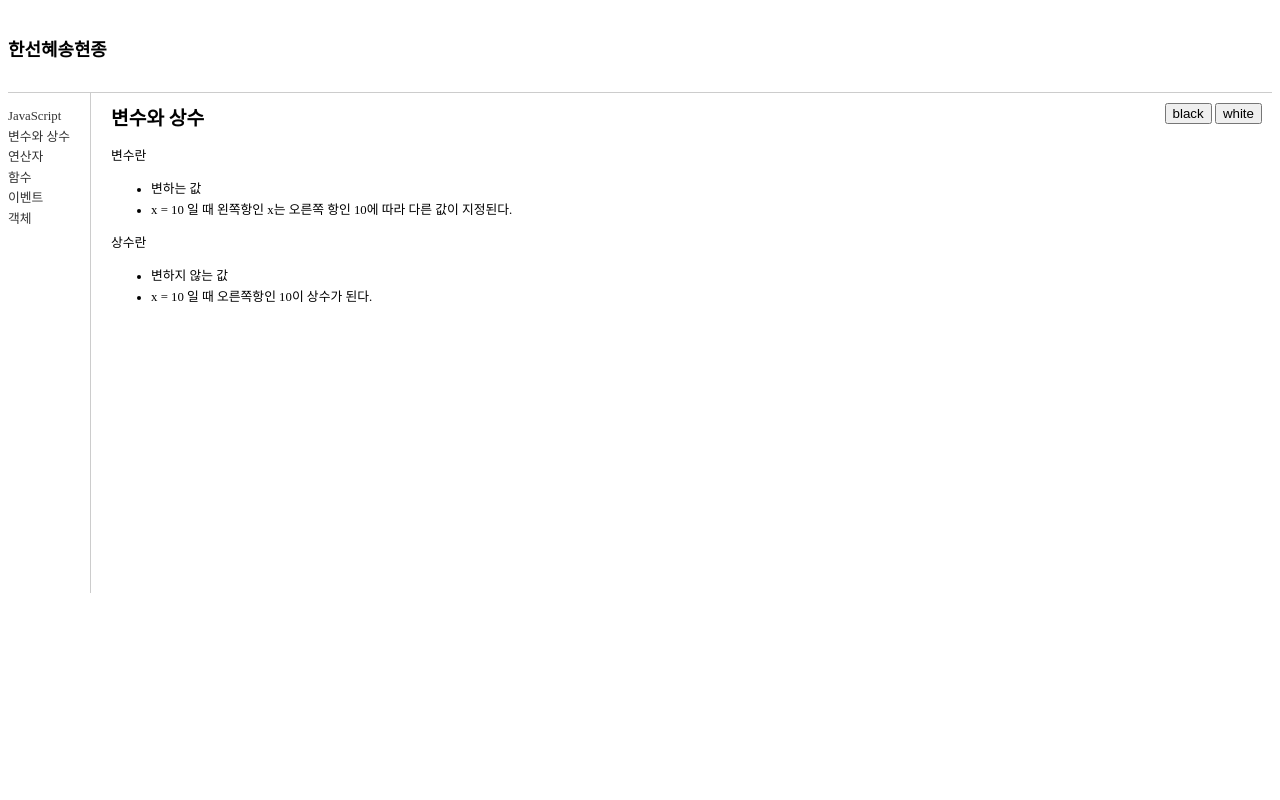
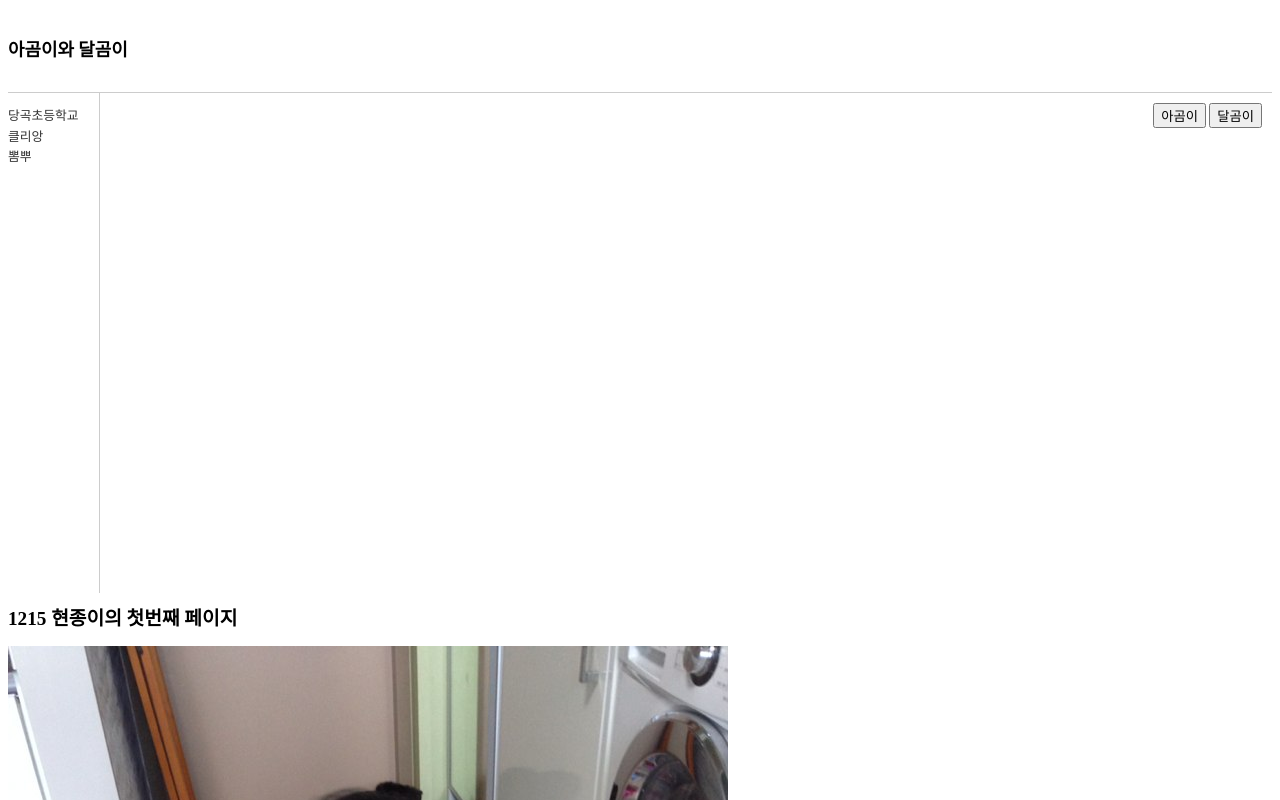
Before and after one commit to hopse/opentutorials-hopse, a plain HTML site: page index.html in a window 1280 px wide. Shown: the top 800 px of the page. Drawn offline with Linux system fonts and the light colour scheme.

Commit message:
1215 with picture

```diff
--- a/index.html
+++ b/index.html
@@ -48,43 +48,39 @@
     <body id="body">
         <div>
             <header>
-                <h1>한선혜송현종</h1>
+                <h1>아곰이와 달곰이</h1>
             </header>
             <div id="toolbar">
-                <input type="button" value="black" />
-                <input type="button" value="white" />
+                <input type="button" value="아곰이" />
+                <input type="button" value="달곰이" />
             </div>
             <nav>
                 <ul>
-                    <li><a href="http://opentutorials.org/course/49/17">JavaScript</a></li>
-                    <li><a href="http://opentutorials.org/course/49/16">변수와 상수</a></li>
-                    <li><a href="http://opentutorials.org/course/49/18">연산자</a></li>
-                    <li><a href="http://opentutorials.org/course/49/19">함수</a></li>
-                    <li><a href="http://opentutorials.org/course/49/20">이벤트</a></li>
-                    <li><a href="http://opentutorials.org/course/49/21">객체</a></li>
+                    <li><a href="http://www.danggok.es.kr">당곡초등학교</a></li>
+                    <li><a href="http://www.clien.net/">클리앙</a></li>
+                    <li><a href="http://www.ppomppu.co.kr/">뽐뿌</a></li>
                 </ul>
             </nav>
             <article>
-                <h2>변수와 상수</h2>
+                <h2>1215 현종이의 첫번째 페이지</h2>
+                <img src="/opentutorials-hopse/KakaoTalk_768b8e128f527083.jpg">
+                <img src="/opentutorials-hopse/KakaoTalk_fbd9ee3ca5630268.jpg">
                 <div>
-                    <p>변수란</p>
+                    <p>현종이는</p>
                     <ul>
                         <li>
-                            변하는 값
+                            아곰이를 사랑합니다!
                         </li>
                         <li>
-                            x = 10 일 때 왼쪽항인 x는 오른쪽 항인 10에 따라 다른 값이 지정된다.
+                            아곰이를 정말정말 사랑해요!^^
                         </li>
                     </ul>
                     <p>
-                        상수란
+                        아곰이는
                     </p>
                     <ul>
                         <li>
-                            변하지 않는 값
-                        </li>
-                        <li>
-                            x = 10 일 때 오른쪽항인 10이 상수가 된다.
+                            넘넘 예뻐요!
                         </li>
                     </ul>
                 </div>
```
Also changed, not shown: KakaoTalk_768b8e128f527083.jpg (added), KakaoTalk_fbd9ee3ca5630268.jpg (added).
